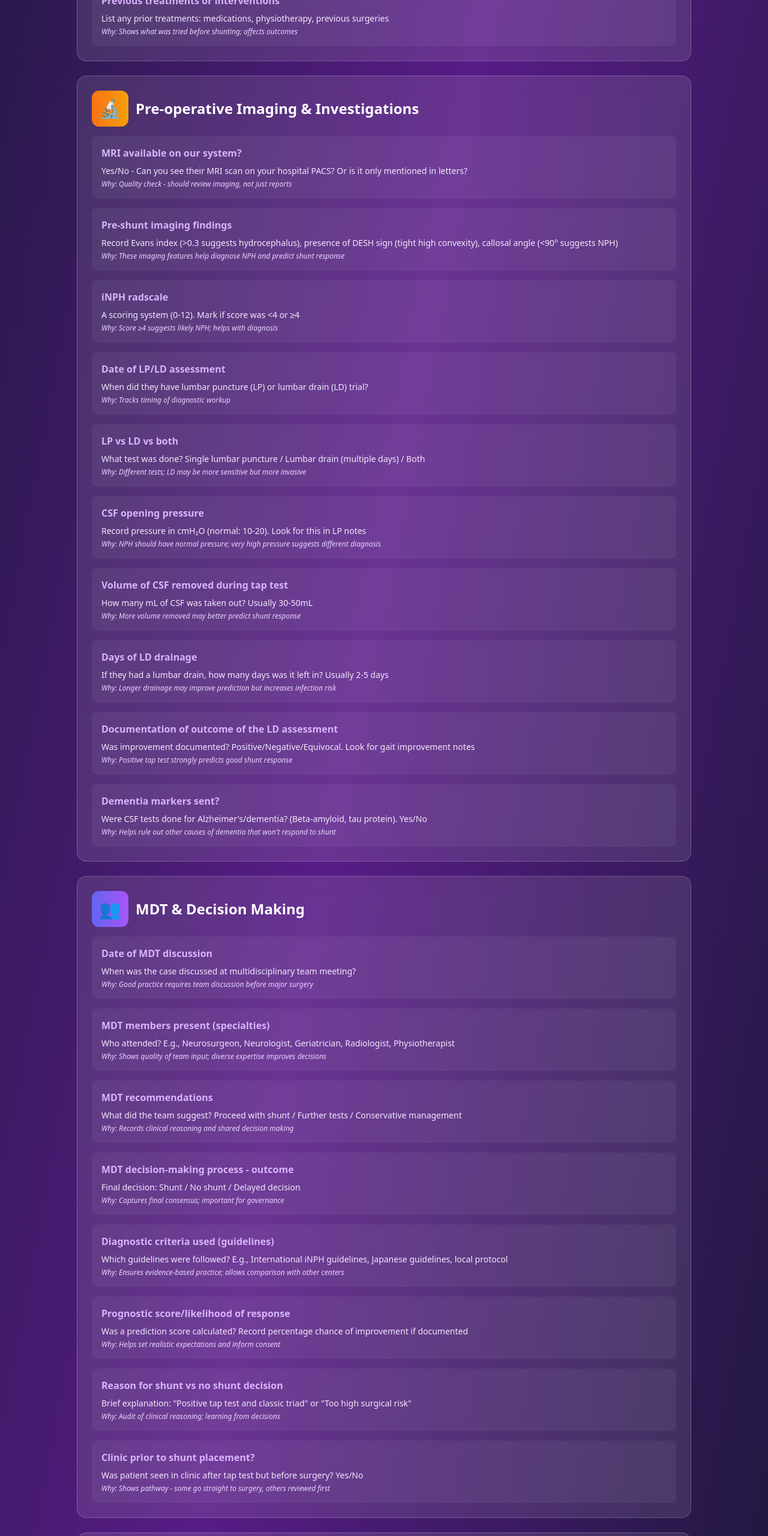
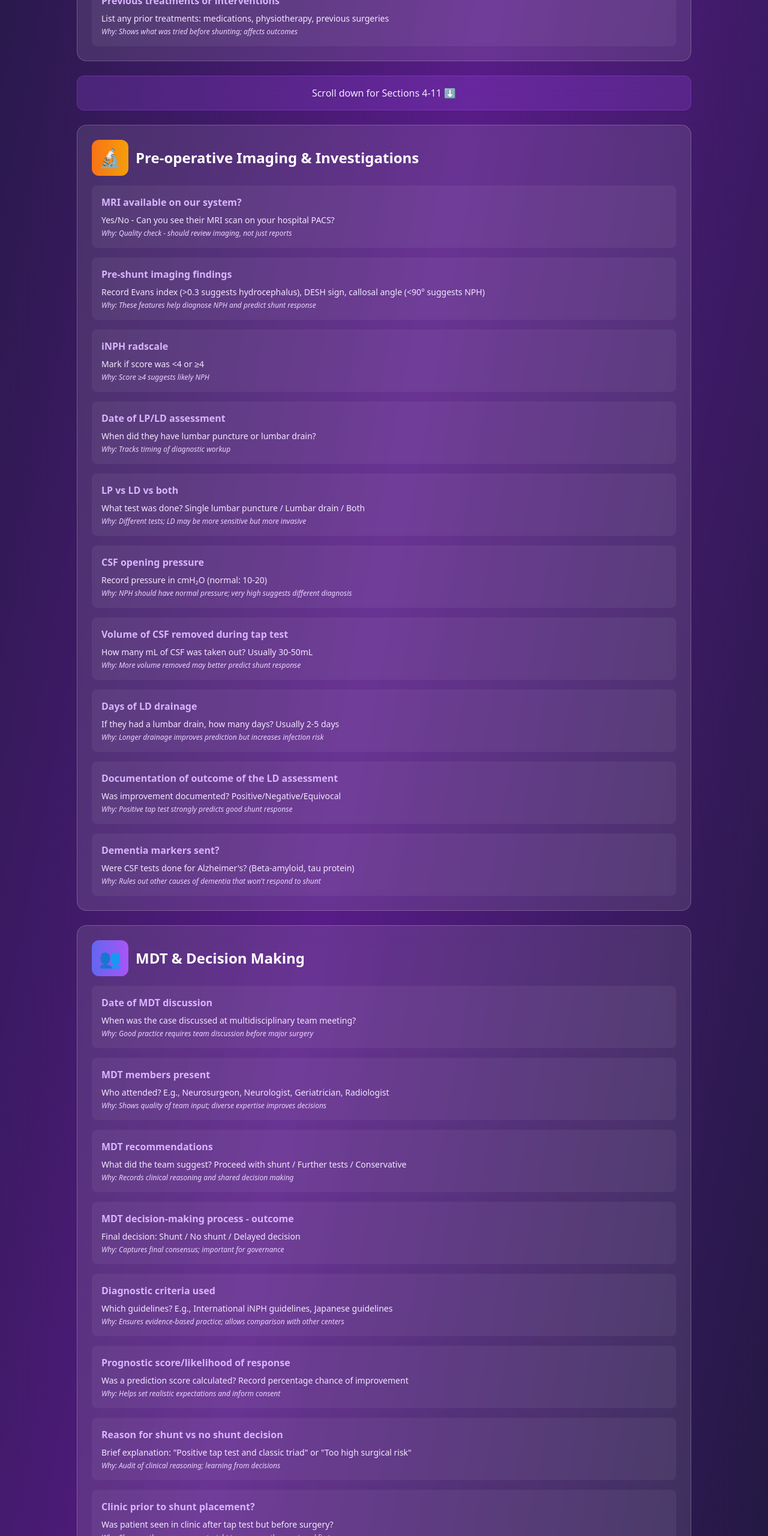
Before and after one commit to feras-beep/nph, a plain HTML site: page index.html in a window 1280 px wide. Shown: the part 2500-5060 px from the top of the page at 60% size. Drawn offline with nearby package versions, Linux system fonts and the light colour scheme.

Commit message:
Update index.html

```diff
--- a/index.html
+++ b/index.html
@@ -22,7 +22,7 @@
 
         <!-- Guide Sections -->
         <div class="space-y-6">
-            <!-- Section 1 -->
+            <!-- Section 1: Demographics -->
             <div class="bg-white/10 backdrop-blur-lg rounded-2xl p-6 border border-white/20">
                 <div class="flex items-center space-x-3 mb-4">
                     <div class="text-3xl bg-gradient-to-r from-blue-500 to-cyan-500 p-3 rounded-xl">👤</div>
@@ -57,7 +57,7 @@
                 </div>
             </div>
 
-            <!-- Section 2 -->
+            <!-- Section 2: Referral -->
             <div class="bg-white/10 backdrop-blur-lg rounded-2xl p-6 border border-white/20">
                 <div class="flex items-center space-x-3 mb-4">
                     <div class="text-3xl bg-gradient-to-r from-purple-500 to-pink-500 p-3 rounded-xl">📋</div>
@@ -92,7 +92,7 @@
                 </div>
             </div>
 
-            <!-- Section 3 -->
+            <!-- Section 3: Clinical Assessment -->
             <div class="bg-white/10 backdrop-blur-lg rounded-2xl p-6 border border-white/20">
                 <div class="flex items-center space-x-3 mb-4">
                     <div class="text-3xl bg-gradient-to-r from-green-500 to-emerald-500 p-3 rounded-xl">🩺</div>
@@ -137,7 +137,12 @@
                 </div>
             </div>
 
-            <!-- Section 4 -->
+            <!-- Continue in next section due to length... -->
+            <div class="bg-purple-500/20 backdrop-blur-lg rounded-xl p-4 border border-purple-500/30 text-center">
+                <p class="text-purple-100">Scroll down for Sections 4-11 ⬇️</p>
+            </div>
+
+            <!-- Section 4: Imaging -->
             <div class="bg-white/10 backdrop-blur-lg rounded-2xl p-6 border border-white/20">
                 <div class="flex items-center space-x-3 mb-4">
                     <div class="text-3xl bg-gradient-to-r from-orange-500 to-amber-500 p-3 rounded-xl">🔬</div>
@@ -146,33 +151,33 @@
                 <div class="space-y-4">
                     <div class="bg-white/5 p-4 rounded-lg">
                         <h3 class="text-purple-300 font-semibold mb-2">MRI available on our system?</h3>
-                        <p class="text-purple-100 text-sm">Yes/No - Can you see their MRI scan on your hospital PACS? Or is it only mentioned in letters?</p>
+                        <p class="text-purple-100 text-sm">Yes/No - Can you see their MRI scan on your hospital PACS?</p>
                         <p class="text-purple-200 text-xs mt-1 italic">Why: Quality check - should review imaging, not just reports</p>
                     </div>
                     <div class="bg-white/5 p-4 rounded-lg">
                         <h3 class="text-purple-300 font-semibold mb-2">Pre-shunt imaging findings</h3>
-                        <p class="text-purple-100 text-sm">Record Evans index (>0.3 suggests hydrocephalus), presence of DESH sign (tight high convexity), callosal angle (<90° suggests NPH)</p>
-                        <p class="text-purple-200 text-xs mt-1 italic">Why: These imaging features help diagnose NPH and predict shunt response</p>
+                        <p class="text-purple-100 text-sm">Record Evans index (>0.3 suggests hydrocephalus), DESH sign, callosal angle (<90° suggests NPH)</p>
+                        <p class="text-purple-200 text-xs mt-1 italic">Why: These features help diagnose NPH and predict shunt response</p>
                     </div>
                     <div class="bg-white/5 p-4 rounded-lg">
                         <h3 class="text-purple-300 font-semibold mb-2">iNPH radscale</h3>
-                        <p class="text-purple-100 text-sm">A scoring system (0-12). Mark if score was <4 or ≥4</p>
-                        <p class="text-purple-200 text-xs mt-1 italic">Why: Score ≥4 suggests likely NPH; helps with diagnosis</p>
+                        <p class="text-purple-100 text-sm">Mark if score was <4 or ≥4</p>
+                        <p class="text-purple-200 text-xs mt-1 italic">Why: Score ≥4 suggests likely NPH</p>
                     </div>
                     <div class="bg-white/5 p-4 rounded-lg">
                         <h3 class="text-purple-300 font-semibold mb-2">Date of LP/LD assessment</h3>
-                        <p class="text-purple-100 text-sm">When did they have lumbar puncture (LP) or lumbar drain (LD) trial?</p>
+                        <p class="text-purple-100 text-sm">When did they have lumbar puncture or lumbar drain?</p>
                         <p class="text-purple-200 text-xs mt-1 italic">Why: Tracks timing of diagnostic workup</p>
                     </div>
                     <div class="bg-white/5 p-4 rounded-lg">
                         <h3 class="text-purple-300 font-semibold mb-2">LP vs LD vs both</h3>
-                        <p class="text-purple-100 text-sm">What test was done? Single lumbar puncture / Lumbar drain (multiple days) / Both</p>
+                        <p class="text-purple-100 text-sm">What test was done? Single lumbar puncture / Lumbar drain / Both</p>
                         <p class="text-purple-200 text-xs mt-1 italic">Why: Different tests; LD may be more sensitive but more invasive</p>
                     </div>
                     <div class="bg-white/5 p-4 rounded-lg">
                         <h3 class="text-purple-300 font-semibold mb-2">CSF opening pressure</h3>
-                        <p class="text-purple-100 text-sm">Record pressure in cmH₂O (normal: 10-20). Look for this in LP notes</p>
-                        <p class="text-purple-200 text-xs mt-1 italic">Why: NPH should have normal pressure; very high pressure suggests different diagnosis</p>
+                        <p class="text-purple-100 text-sm">Record pressure in cmH₂O (normal: 10-20)</p>
+                        <p class="text-purple-200 text-xs mt-1 italic">Why: NPH should have normal pressure; very high suggests different diagnosis</p>
                     </div>
                     <div class="bg-white/5 p-4 rounded-lg">
                         <h3 class="text-purple-300 font-semibold mb-2">Volume of CSF removed during tap test</h3>
@@ -181,23 +186,23 @@
                     </div>
                     <div class="bg-white/5 p-4 rounded-lg">
                         <h3 class="text-purple-300 font-semibold mb-2">Days of LD drainage</h3>
-                        <p class="text-purple-100 text-sm">If they had a lumbar drain, how many days was it left in? Usually 2-5 days</p>
-                        <p class="text-purple-200 text-xs mt-1 italic">Why: Longer drainage may improve prediction but increases infection risk</p>
+                        <p class="text-purple-100 text-sm">If they had a lumbar drain, how many days? Usually 2-5 days</p>
+                        <p class="text-purple-200 text-xs mt-1 italic">Why: Longer drainage improves prediction but increases infection risk</p>
                     </div>
                     <div class="bg-white/5 p-4 rounded-lg">
                         <h3 class="text-purple-300 font-semibold mb-2">Documentation of outcome of the LD assessment</h3>
-                        <p class="text-purple-100 text-sm">Was improvement documented? Positive/Negative/Equivocal. Look for gait improvement notes</p>
+                        <p class="text-purple-100 text-sm">Was improvement documented? Positive/Negative/Equivocal</p>
                         <p class="text-purple-200 text-xs mt-1 italic">Why: Positive tap test strongly predicts good shunt response</p>
                     </div>
                     <div class="bg-white/5 p-4 rounded-lg">
                         <h3 class="text-purple-300 font-semibold mb-2">Dementia markers sent?</h3>
-                        <p class="text-purple-100 text-sm">Were CSF tests done for Alzheimer's/dementia? (Beta-amyloid, tau protein). Yes/No</p>
-                        <p class="text-purple-200 text-xs mt-1 italic">Why: Helps rule out other causes of dementia that won't respond to shunt</p>
+                        <p class="text-purple-100 text-sm">Were CSF tests done for Alzheimer's? (Beta-amyloid, tau protein)</p>
+                        <p class="text-purple-200 text-xs mt-1 italic">Why: Rules out other causes of dementia that won't respond to shunt</p>
                     </div>
                 </div>
             </div>
 
-            <!-- Section 5 -->
+            <!-- Section 5: MDT -->
             <div class="bg-white/10 backdrop-blur-lg rounded-2xl p-6 border border-white/20">
                 <div class="flex items-center space-x-3 mb-4">
                     <div class="text-3xl bg-gradient-to-r from-indigo-500 to-purple-500 p-3 rounded-xl">👥</div>
@@ -210,13 +215,13 @@
                         <p class="text-purple-200 text-xs mt-1 italic">Why: Good practice requires team discussion before major surgery</p>
                     </div>
                     <div class="bg-white/5 p-4 rounded-lg">
-                        <h3 class="text-purple-300 font-semibold mb-2">MDT members present (specialties)</h3>
-                        <p class="text-purple-100 text-sm">Who attended? E.g., Neurosurgeon, Neurologist, Geriatrician, Radiologist, Physiotherapist</p>
+                        <h3 class="text-purple-300 font-semibold mb-2">MDT members present</h3>
+                        <p class="text-purple-100 text-sm">Who attended? E.g., Neurosurgeon, Neurologist, Geriatrician, Radiologist</p>
                         <p class="text-purple-200 text-xs mt-1 italic">Why: Shows quality of team input; diverse expertise improves decisions</p>
                     </div>
                     <div class="bg-white/5 p-4 rounded-lg">
                         <h3 class="text-purple-300 font-semibold mb-2">MDT recommendations</h3>
-                        <p class="text-purple-100 text-sm">What did the team suggest? Proceed with shunt / Further tests / Conservative management</p>
+                        <p class="text-purple-100 text-sm">What did the team suggest? Proceed with shunt / Further tests / Conservative</p>
                         <p class="text-purple-200 text-xs mt-1 italic">Why: Records clinical reasoning and shared decision making</p>
                     </div>
                     <div class="bg-white/5 p-4 rounded-lg">
@@ -225,13 +230,13 @@
                         <p class="text-purple-200 text-xs mt-1 italic">Why: Captures final consensus; important for governance</p>
                     </div>
                     <div class="bg-white/5 p-4 rounded-lg">
-                        <h3 class="text-purple-300 font-semibold mb-2">Diagnostic criteria used (guidelines)</h3>
-                        <p class="text-purple-100 text-sm">Which guidelines were followed? E.g., International iNPH guidelines, Japanese guidelines, local protocol</p>
+                        <h3 class="text-purple-300 font-semibold mb-2">Diagnostic criteria used</h3>
+                        <p class="text-purple-100 text-sm">Which guidelines? E.g., International iNPH guidelines, Japanese guidelines</p>
                         <p class="text-purple-200 text-xs mt-1 italic">Why: Ensures evidence-based practice; allows comparison with other centers</p>
                     </div>
                     <div class="bg-white/5 p-4 rounded-lg">
                         <h3 class="text-purple-300 font-semibold mb-2">Prognostic score/likelihood of response</h3>
-                        <p class="text-purple-100 text-sm">Was a prediction score calculated? Record percentage chance of improvement if documented</p>
+                        <p class="text-purple-100 text-sm">Was a prediction score calculated? Record percentage chance of improvement</p>
                         <p class="text-purple-200 text-xs mt-1 italic">Why: Helps set realistic expectations and inform consent</p>
                     </div>
                     <div class="bg-white/5 p-4 rounded-lg">
@@ -241,13 +246,13 @@
                     </div>
                     <div class="bg-white/5 p-4 rounded-lg">
                         <h3 class="text-purple-300 font-semibold mb-2">Clinic prior to shunt placement?</h3>
-                        <p class="text-purple-100 text-sm">Was patient seen in clinic after tap test but before surgery? Yes/No</p>
+                        <p class="text-purple-100 text-sm">Was patient seen in clinic after tap test but before surgery?</p>
                         <p class="text-purple-200 text-xs mt-1 italic">Why: Shows pathway - some go straight to surgery, others reviewed first</p>
                     </div>
                 </div>
             </div>
 
-            <!-- Section 6 -->
+            <!-- Section 6: Surgery -->
             <div class="bg-white/10 backdrop-blur-lg rounded-2xl p-6 border border-white/20">
                 <div class="flex items-center space-x-3 mb-4">
                     <div class="text-3xl bg-gradient-to-r from-red-500 to-rose-500 p-3 rounded-xl">⚕️</div>
@@ -266,12 +271,12 @@
                     </div>
                     <div class="bg-white/5 p-4 rounded-lg">
                         <h3 class="text-purple-300 font-semibold mb-2">Type of valve used</h3>
-                        <p class="text-purple-100 text-sm">Brand/model of shunt valve. E.g., Codman Hakim, Medtronic Strata, proGAV</p>
-                        <p class="text-purple-200 text-xs mt-1 italic">Why: Different valves have different complication rates; product evaluation</p>
+                        <p class="text-purple-100 text-sm">Brand/model. E.g., Codman Hakim, Medtronic Strata, proGAV</p>
+                        <p class="text-purple-200 text-xs mt-1 italic">Why: Different valves have different complication rates</p>
                     </div>
                     <div class="bg-white/5 p-4 rounded-lg">
                         <h3 class="text-purple-300 font-semibold mb-2">Initial valve settings</h3>
-                        <p class="text-purple-100 text-sm">For adjustable valves: what was the initial pressure setting? E.g., "Level 1.5" or "10 cmH₂O"</p>
+                        <p class="text-purple-100 text-sm">For adjustable valves: initial pressure setting? E.g., "Level 1.5"</p>
                         <p class="text-purple-200 text-xs mt-1 italic">Why: Baseline for adjustments; different settings may affect outcomes</p>
                     </div>
                     <div class="bg-white/5 p-4 rounded-lg">
@@ -281,7 +286,7 @@
                     </div>
                     <div class="bg-white/5 p-4 rounded-lg">
                         <h3 class="text-purple-300 font-semibold mb-2">Distal catheter location</h3>
-                        <p class="text-purple-100 text-sm">Where does CSF drain to? Peritoneal (abdomen) / Atrial (heart) / Pleural (chest)</p>
+                        <p class="text-purple-100 text-sm">Where does CSF drain? Peritoneal (abdomen) / Atrial (heart) / Pleural (chest)</p>
                         <p class="text-purple-200 text-xs mt-1 italic">Why: Peritoneal is commonest; others used if abdomen not suitable</p>
                     </div>
                     <div class="bg-white/5 p-4 rounded-lg">
@@ -296,13 +301,13 @@
                     </div>
                     <div class="bg-white/5 p-4 rounded-lg">
                         <h3 class="text-purple-300 font-semibold mb-2">Intraoperative complications</h3>
-                        <p class="text-purple-100 text-sm">Any problems during surgery? None / Bleeding / Difficult placement / Other (specify)</p>
+                        <p class="text-purple-100 text-sm">Any problems during surgery? None / Bleeding / Difficult placement / Other</p>
                         <p class="text-purple-200 text-xs mt-1 italic">Why: Important safety data; affects post-op management</p>
                     </div>
                 </div>
             </div>
 
-            <!-- Section 7 -->
+            <!-- Section 7: Post-op Care -->
             <div class="bg-white/10 backdrop-blur-lg rounded-2xl p-6 border border-white/20">
                 <div class="flex items-center space-x-3 mb-4">
                     <div class="text-3xl bg-gradient-to-r from-teal-500 to-cyan-500 p-3 rounded-xl">🏥</div>
@@ -311,7 +316,7 @@
                 <div class="space-y-4">
                     <div class="bg-white/5 p-4 rounded-lg">
                         <h3 class="text-purple-300 font-semibold mb-2">Post-operative complications</h3>
-                        <p class="text-purple-100 text-sm">Any problems? None / Infection / Subdural haematoma / Seizure / Confusion / Other</p>
+                        <p class="text-purple-100 text-sm">Any problems? None / Infection / Subdural haematoma / Seizure / Confusion</p>
                         <p class="text-purple-200 text-xs mt-1 italic">Why: Critical safety measure; identifies high-risk patients</p>
                     </div>
                     <div class="bg-white/5 p-4 rounded-lg">
@@ -325,4 +330,4 @@
                         <p class="text-purple-200 text-xs mt-1 italic">Why: Efficiency measure; longer stays may indicate complications</p>
                     </div>
                     <div class="bg-white/5 p-4 rounded-lg">
-                        <h3 class="text
+                        <h3 class="text-purple-300 font-semibold mb
```
